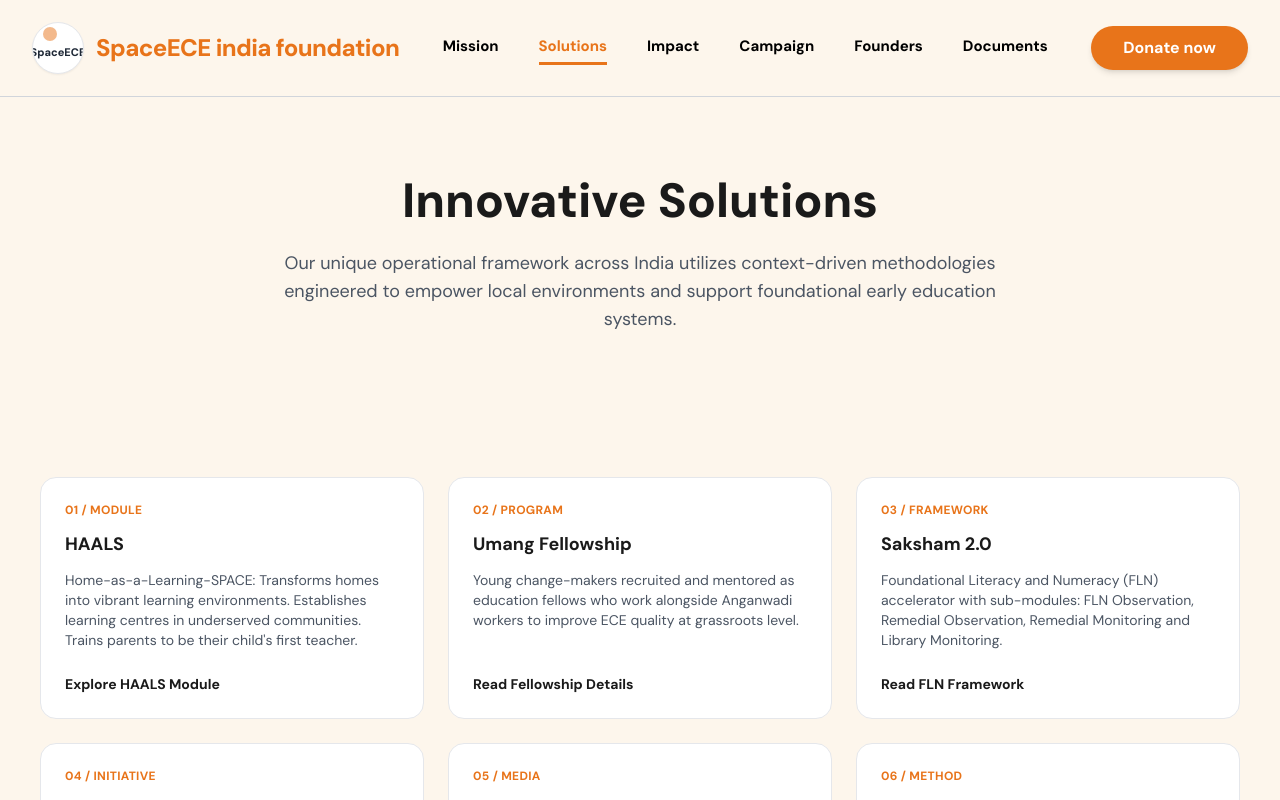
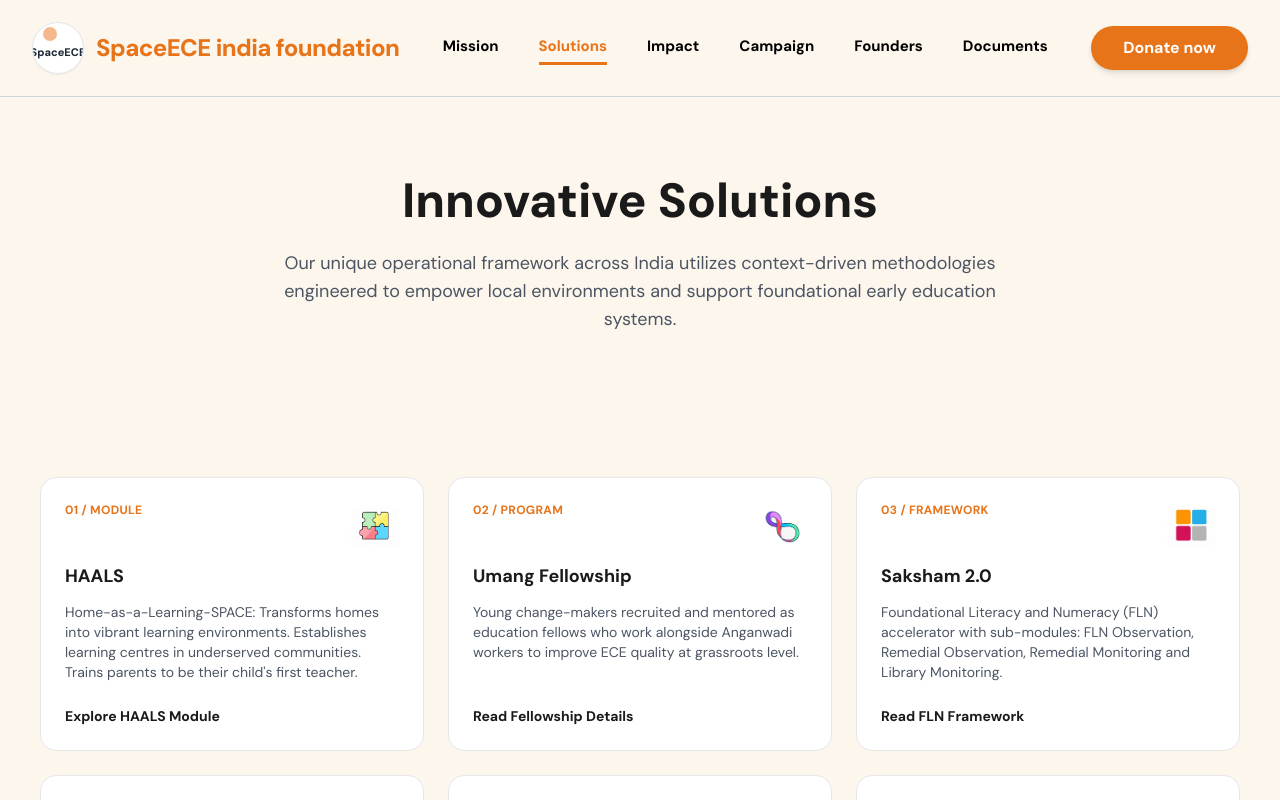
Before and after one commit to SpacECE-India-Foundation/Retail-Donation-Campaign-Website, a React (Vite) app in the folder frontend/: page /solution in a window 1280 px wide. Shown: the top 800 px of the page. Built offline with nearby package versions, Linux system fonts and the light colour scheme; no server answers.

Commit message:
feat(solutions): wire individual icons into solution cards

```diff
--- a/frontend/src/components/solutions/SolutionsGrid.jsx
+++ b/frontend/src/components/solutions/SolutionsGrid.jsx
@@ -1,52 +1,59 @@
+import haalsIcon from "../../assets/icons/haals.png";
+import umangIcon from "../../assets/icons/umang.png";
+import sakshamIcon from "../../assets/icons/saksham.png";
+import internshipIcon from "../../assets/icons/internship.png";
+import spacetalksIcon from "../../assets/icons/spacetalks.png";
+import researchIcon from "../../assets/icons/research.png";
+
 export const SolutionsGrid = () => {
   const solutions = [
     {
       number: "01",
       label: "MODULE",
       title: "HAALS",
-      description:
-        "Home-as-a-Learning-SPACE: Transforms homes into vibrant learning environments. Establishes learning centres in underserved communities. Trains parents to be their child's first teacher.",
+      description: "Home-as-a-Learning-SPACE: Transforms homes into vibrant learning environments. Establishes learning centres in underserved communities. Trains parents to be their child's first teacher.",
       link: "Explore HAALS Module",
+      icon: haalsIcon,
     },
     {
       number: "02",
       label: "PROGRAM",
       title: "Umang Fellowship",
-      description:
-        "Young change-makers recruited and mentored as education fellows who work alongside Anganwadi workers to improve ECE quality at grassroots level.",
+      description: "Young change-makers recruited and mentored as education fellows who work alongside Anganwadi workers to improve ECE quality at grassroots level.",
       link: "Read Fellowship Details",
+      icon: umangIcon,
     },
     {
       number: "03",
       label: "FRAMEWORK",
       title: "Saksham 2.0",
-      description:
-        "Foundational Literacy and Numeracy (FLN) accelerator with sub-modules: FLN Observation, Remedial Observation, Remedial Monitoring and Library Monitoring.",
+      description: "Foundational Literacy and Numeracy (FLN) accelerator with sub-modules: FLN Observation, Remedial Observation, Remedial Monitoring and Library Monitoring.",
       link: "Read FLN Framework",
+      icon: sakshamIcon,
     },
     {
       number: "04",
       label: "INITIATIVE",
       title: "Internship Incubation",
-      description:
-        "Innovative model: all responsibilities from CEO downwards are run by interns. Gives holistic organisational experience and creates pipeline of socially motivated professionals.",
+      description: "Innovative model: all responsibilities from CEO downwards are run by interns. Gives holistic organisational experience and creates pipeline of socially motivated professionals.",
       link: "Join the Incubator",
+      icon: internshipIcon,
     },
     {
       number: "05",
       label: "MEDIA",
       title: "SPACE Talks & Content Library",
-      description:
-        "Online training workshops ('SPACE Talks' series) and a YouTube / offline video gallery built for the Indian context - child development content from 0-8 years.",
+      description: "Online training workshops ('SPACE Talks' series) and a YouTube / offline video gallery built for the Indian context - child development content from 0-8 years.",
       link: "Access Content Library",
+      icon: spacetalksIcon,
     },
     {
       number: "06",
       label: "METHOD",
       title: "Research-Backed Approach",
-      description:
-        "All programmes grounded in evidence: RCT proposals, feasibility studies, usability research, mirror-word study, desk research on FLN Mission 2023.",
+      description: "All programmes grounded in evidence: RCT proposals, feasibility studies, usability research, mirror-word study, desk research on FLN Mission 2023.",
       link: "Browse Our Research",
+      icon: researchIcon,
     },
   ];
 
@@ -58,12 +65,19 @@ export const SolutionsGrid = () => {
             key={item.number}
             className="bg-white rounded-2xl p-6 border border-gray-200 flex flex-col"
           >
-            <p
-              className="text-xs font-bold tracking-wide mb-3"
-              style={{ color: "var(--color-brand-orange)" }}
-            >
-              {item.number} / {item.label}
-            </p>
+            <div className="flex justify-between items-start mb-3">
+              <p
+                className="text-xs font-bold tracking-wide"
+                style={{ color: "var(--color-brand-orange)" }}
+              >
+                {item.number} / {item.label}
+              </p>
+              <img
+                src={item.icon}
+                alt={item.title}
+                className="w-12 h-12 rounded-lg flex-shrink-0 object-contain"
+              />
+            </div>
             <h3
               className="text-lg font-bold mb-3"
               style={{ color: "var(--color-brand-dark)" }}
```
